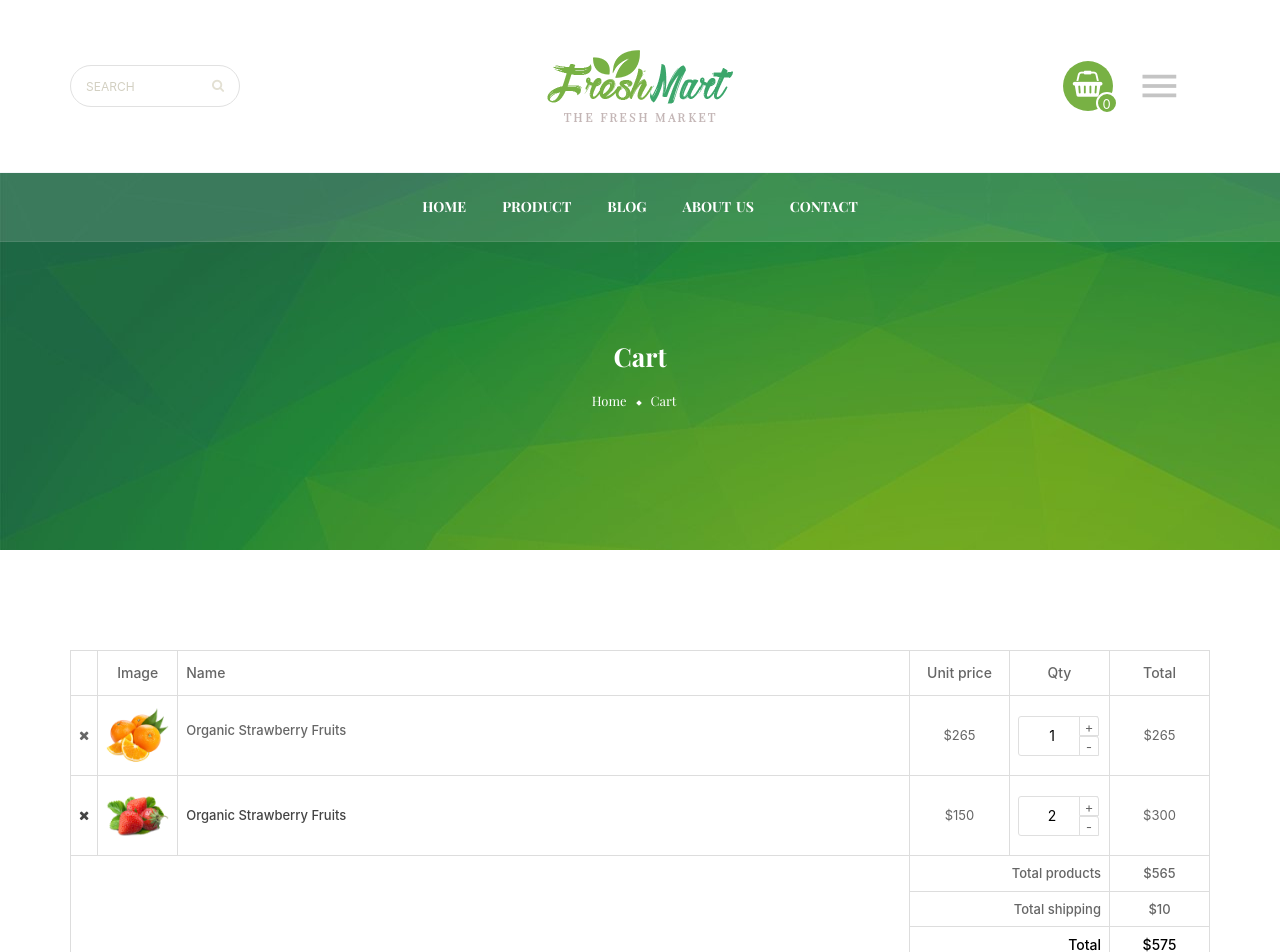
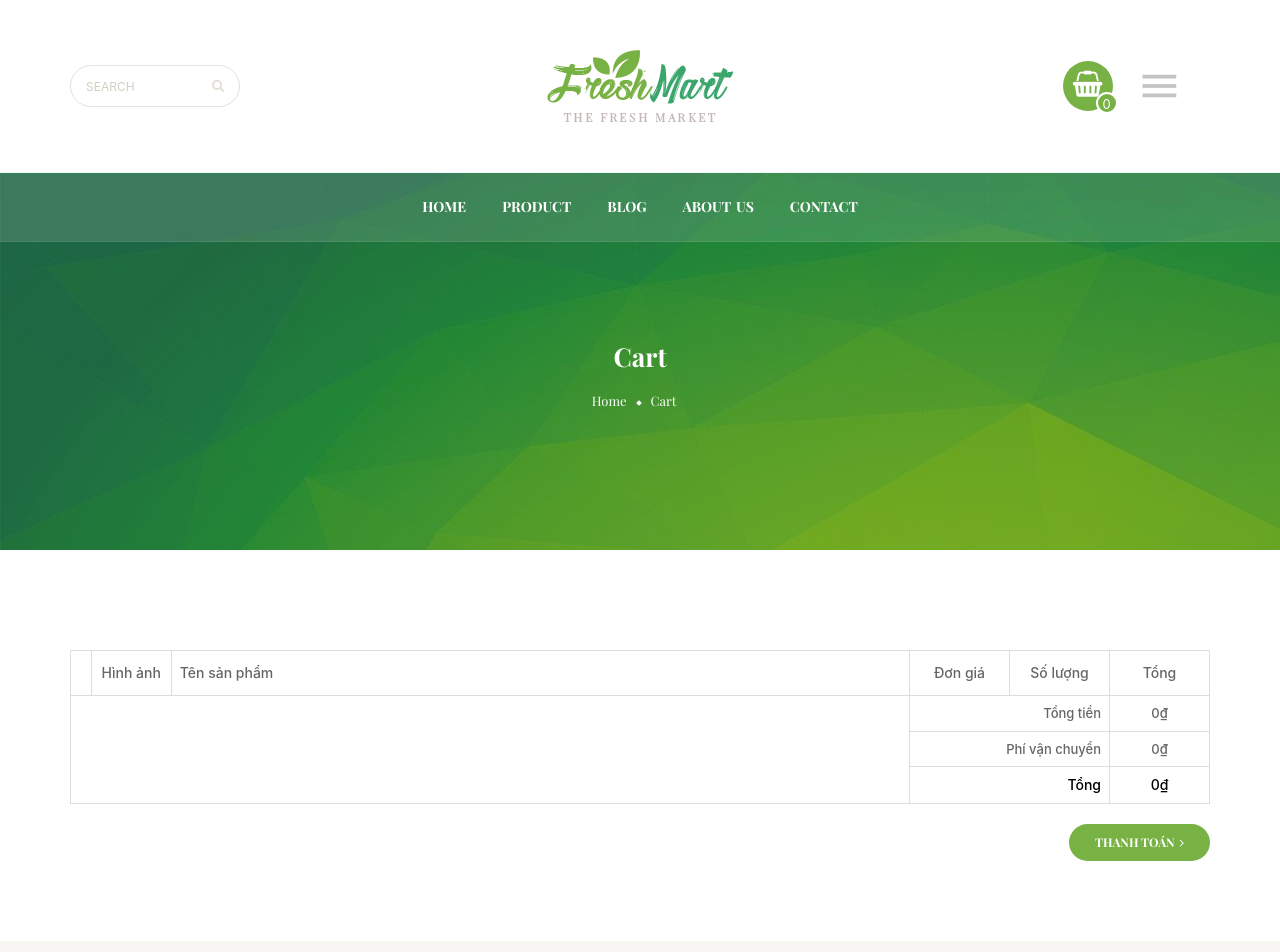
Before and after one commit to cuongvu164/food-shop, a React (Create React App) app: page /cart in a window 1280 px wide. Shown: the top 952 px of the page. Built offline with nearby package versions, Linux system fonts and the light colour scheme; the HTML template or start-up script is replaced by a standard one; a web font is replaced by a local one.

Commit message:
Add event addtoCart to ProductDetail

```diff
--- a/src/components/Cart/Cart.js
+++ b/src/components/Cart/Cart.js
@@ -1,8 +1,31 @@
 import React from 'react';
 import './cart.scss'
 import { Link } from 'react-router-dom'
+import { useSelector, useDispatch } from 'react-redux';
+import { updateToCart, deleteToCart } from '../../redux/actions/cart'
+import { useHistory } from 'react-router-dom'
 
 const Cart = () => {
+  const dispatch = useDispatch()
+  const listItemCart = useSelector(state => state.cart)
+  let history = useHistory()
+
+  const convertMoney = number => {
+    return number.toString().replace(/\B(?=(\d{3})+(?!\d))/g, ".")
+  }
+
+  const totalMoney = (cart) => {
+    const result = []
+
+    cart.map(item => {
+      const total = item.quantity * item.listProduct.dongia
+      result.push(total)
+      return true
+    })
+    return convertMoney(result.reduce((a, b) => a + b, 0))
+  }
+
+
   return (
     <>
       <div className="container">
@@ -12,97 +35,74 @@ const Cart = () => {
               <thead>
                 <tr>
                   <th className="width-20">&nbsp;</th>
-                  <th className="width-80 text-center">Image</th>
-                  <th>Name</th>
-                  <th className="width-100 text-center">Unit price</th>
-                  <th className="width-100 text-center">Qty</th>
-                  <th className="width-100 text-center">Total</th>
+                  <th className="width-80 text-center">Hình ảnh</th>
+                  <th>Tên sản phẩm</th>
+                  <th className="width-100 text-center">Đơn giá</th>
+                  <th className="width-100 text-center">Số lượng</th>
+                  <th className="width-100 text-center">Tổng</th>
                 </tr>
               </thead>
               <tbody>
-                <tr>
+                {
+                  listItemCart.map((item, index) => {
+                    return (
+                      <tr key={index}>
                         <td className="product-remove">
-                    <i className="fa fa-times" />
+                          <i className="fa fa-times" onClick={() => dispatch(deleteToCart(item.listProduct))}/>
                         </td>
                         <td>
-                      <img width={80} alt="Product_Image" className="img-responsive" src="img/product/19.jpg" />
+                          <img width={80} alt="Product_Image" className="img-responsive" src={process.env.REACT_APP_URL + item.listProduct.anh} />
                         </td>
                         <td>
-                    <p className="product-name">Organic Strawberry Fruits</p>
+                          <p className="product-name">{item.listProduct.ten}</p>
                         </td>
                         <td className="text-center">
-                    $265
+                          {convertMoney(item.listProduct.dongia)}₫
                         </td>
                         <td>
                           <div className="product-quantity">
                             <div className="qty">
                               <div className="input-group">
-                          <input type="text" name="qty" defaultValue={1} data-min={1} />
-                          <span className="adjust-qty">
-                            <span className="adjust-btn plus">+</span>
-                            <span className="adjust-btn minus">-</span>
-                          </span>
+                                <input
+                                  type="number"
+                                  name="qty"
+                                  defaultValue={item.quantity}
+                                  min={1}
+                                  onChange={(e) => dispatch(updateToCart(item.listProduct, parseInt(e.target.value)))}
+                                  />
                               </div>
                             </div>
                           </div>
                         </td>
                         <td className="text-center">
-                    $265
+                          {convertMoney(item.listProduct.dongia * item.quantity)}₫
                         </td>
                       </tr>
-                <tr>
-                  <td className="product-remove">
-                    <a title="Remove_item" className="remove" href="/">
-                      <i className="fa fa-times" />
-                    </a>
-                  </td>
-                  <td>
-                      <img width={80} alt="Product_Image" className="img-responsive" src="img/product/31.jpg" />
-                  </td>
-                  <td>
-                    <a href="product-detail-left-sidebar.html" className="product-name">Organic Strawberry Fruits</a>
-                  </td>
-                  <td className="text-center">
-                    $150
-                  </td>
-                  <td>
-                    <div className="product-quantity">
-                      <div className="qty">
-                        <div className="input-group">
-                          <input type="text" name="qty" defaultValue={2} data-min={1} />
-                          <span className="adjust-qty">
-                            <span className="adjust-btn plus">+</span>
-                            <span className="adjust-btn minus">-</span>
-                          </span>
-                        </div>
-                      </div>
-                    </div>
-                  </td>
-                  <td className="text-center">
-                    $300
-                  </td>
-                </tr>
+                    )
+                  })
+                }
+
               </tbody>
               <tfoot>
                 <tr className="cart-total">
                   <td rowSpan={3} colSpan={3} />
-                  <td colSpan={2} className="text-right">Total products</td>
-                  <td colSpan={1} className="text-center">$565</td>
+                  <td colSpan={2} className="text-right">Tổng tiền</td>
+                  <td colSpan={1} className="text-center">{totalMoney(listItemCart)}₫</td>
                 </tr>
                 <tr className="cart-total">
-                  <td colSpan={2} className="text-right">Total shipping</td>
-                  <td colSpan={1} className="text-center">$10</td>
+                  <td colSpan={2} className="text-right">Phí vận chuyển</td>
+                  <td colSpan={1} className="text-center">0₫</td>
                 </tr>
                 <tr className="cart-total">
-                  <td colSpan={2} className="total text-right">Total</td>
-                  <td colSpan={1} className="total text-center">$575</td>
+                  <td colSpan={2} className="total text-right">Tổng</td>
+                  <td colSpan={1} className="total text-center">{totalMoney(listItemCart)}₫</td>
                 </tr>
               </tfoot>
             </table>
           </div>
           <div className="checkout-btn">
             <Link to="/checkout" className="btn btn-primary pull-right" title="Proceed to checkout">
-              <span>Proceed to checkout</span>
+              <span>Thanh Toán</span>
               <i className="fa fa-angle-right ml-xs" />
             </Link>
           </div>
--- a/src/components/Header/Header.js
+++ b/src/components/Header/Header.js
@@ -6,6 +6,18 @@ import { useSelector } from 'react-redux'
 const Header = () => {
   let cart = useSelector(state => state.cart)
   console.log('cartFood------', cart)
+
+  const totalMoney = (cart) => {
+    const result = []
+
+    cart.map(item => {
+      const total = item.quantity * item.listProduct.dongia
+      result.push(total)
+      return true
+    })
+    return convertMoney(result.reduce((a, b) => a + b, 0))
+  }
+
 
   const convertMoney = number => {
     return number.toString().replace(/\B(?=(\d{3})+(?!\d))/g, ".")
@@ -85,8 +97,8 @@ const Header = () => {
                       </tbody>
                       <tfoot>
                         <tr className="total">
-                          <td>Total:</td>
-                          <td colSpan={2}>$92.96</td>
+                          <td>Tổng:</td>
+                          <td colSpan={2}>{totalMoney(cart)}₫</td>
                         </tr>
                       </tfoot>
                     </table>
--- a/src/components/Product/Product.js
+++ b/src/components/Product/Product.js
@@ -149,14 +149,11 @@ const Product = () => {
                               <div className="product-description">
                                 <Markup content={item.mota} />
                               </div>
-                              <div className="product-buttons">
-                                <Link className="add-to-cart" to="#">
-                                  <i className="fa fa-shopping-basket" aria-hidden="true" />
-                                  <span>Add To Cart</span>
-                                </Link>
-                                <Link className="quickview" to="#">
-                                  <i className="fa fa-eye" aria-hidden="true" />
-                                </Link>
+                              <div className="product-buttons" style={{justifyContent: 'left'}}>
+                                <button className="add-to-cart" style={{border: 'none'}}>
+                                  <i className="fa fa-shopping-basket" aria-hidden="true"  onClick={() => dispatch(addToCart(item,1))}/>
+                                  <span>Thêm vào giỏ hàng</span>
+                                </button>
                               </div>
                             </div>
                           </div>
--- a/src/components/Product/ProductDetail.js
+++ b/src/components/Product/ProductDetail.js
@@ -5,11 +5,19 @@ import {
 import { Markup } from 'interweave';
 import { useDispatch, useSelector } from 'react-redux'
 import { getProductByIDResult } from '../../redux/actions/product'
+import { addToCart } from '../../redux/actions/cart'
 
 const ProductDetail = () => {
   const productByID = useSelector(state => state.product.productByID)
   const params = useParams()
   const dispatch = useDispatch()
+
+  const [amount, setAmount] = useState(1)
+
+  const handleAddToCart = () => {
+    console.log('test amount form',)
+    dispatch(addToCart(productByID, parseInt(amount)))
+  }
 
   const convertMoney = number => {
     return number?.toString().replace(/\B(?=(\d{3})+(?!\d))/g, ".")
@@ -64,19 +72,21 @@ const ProductDetail = () => {
                         <span className="control-label">Số lượng: </span>
                         <div className="qty">
                           <div className="input-group">
-                            <input type="text" name="qty" defaultValue={1} data-min={1} />
-                            <span className="adjust-qty">
-                              <span className="adjust-btn plus">+</span>
-                              <span className="adjust-btn minus">-</span>
-                            </span>
+                            <input
+                              type="number"
+                              name="qty"
+                              defaultValue={amount}
+                              min={1}
+                              onChange={(e) => setAmount(e.target.value)}
+                            />
                           </div>
                         </div>
                       </div>
                       <div className="product-buttons">
-                        <a className="add-to-cart" href="#">
+                        <button className="add-to-cart" onClick={() => handleAddToCart()} style={{border: 'none'}}>
                           <i className="fa fa-shopping-basket" aria-hidden="true" />
-                          <span>Add To Cart</span>
-                        </a>
+                          <span>Thêm vào giỏ hàng</span>
+                        </button>
                       </div>
                     </div>
                   </div>
--- a/src/redux/reducers/cart.js
+++ b/src/redux/reducers/cart.js
@@ -59,7 +59,7 @@ const cartReducer = (state = initialState, action) => {
       if (quantity <= 0) {
         state.splice(index, 1)
       }
-      localStorage.setItem('cart', JSON.stringify(state))
+      localStorage.setItem('cartFood', JSON.stringify(state))
       return [...state]
 
     case DELETE_TO_CART:
```
Lines whose indentation alone changed are shown as unchanged.
